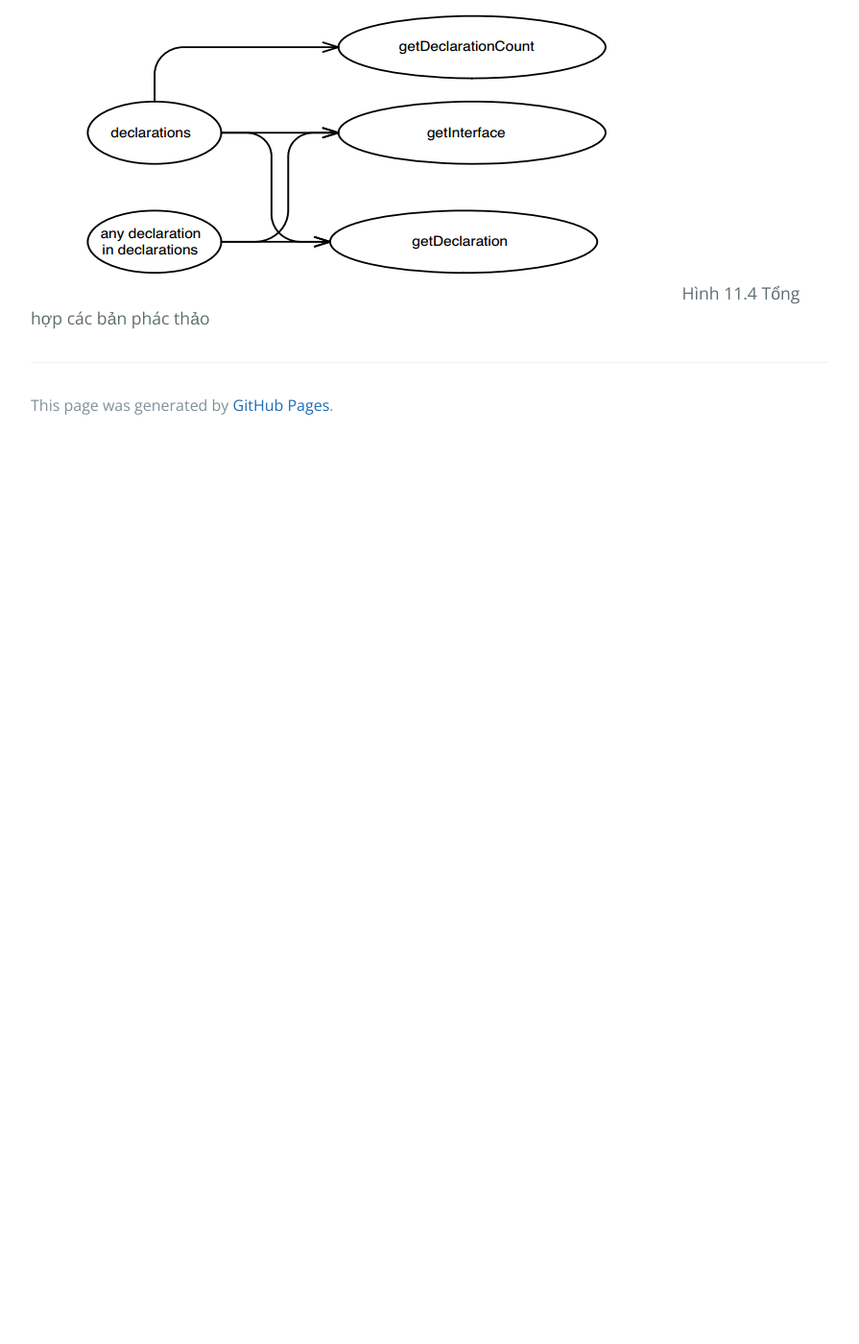
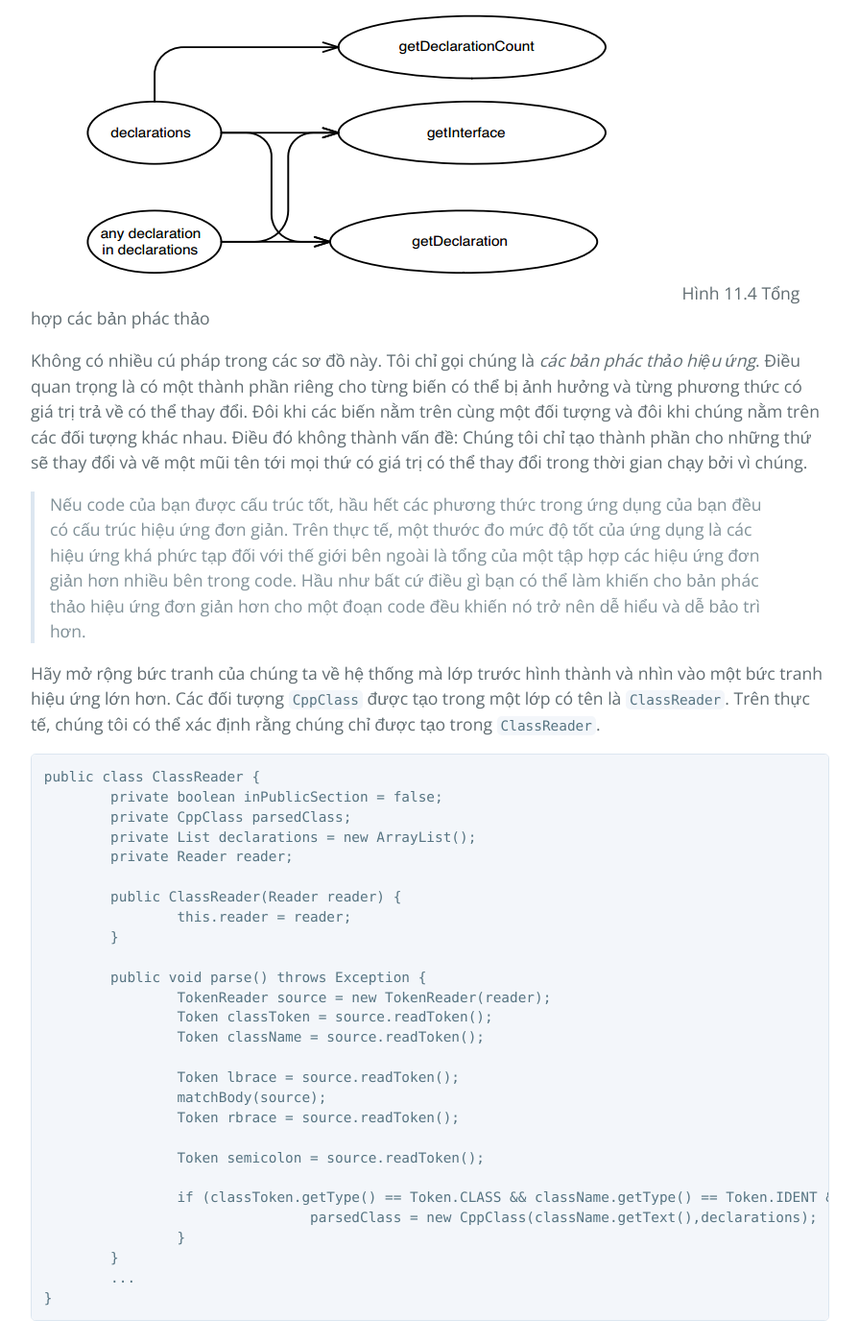
Before and after one commit to HaiBV/haibv.github.io, a Jekyll site: the page built from working-effectively-with-legacy-code/chapter-11-i-need-to-make-a-change-what-methods-should-i-test.md, in a window 1280 px wide and 1400 px high, scrolled down 4192 px. Shown: the whole window at 96% size, without its empty margins (192-1087 px from the left). Built offline with Jekyll 4.4.1, drawn with Linux system fonts in a browser that asks for light colours; our own code applies the rules of GitHub Pages for plain Markdown files; before the commit the page ends 4658 px from its top, so only the background shows below that.

Commit message:
Book - Working Efectively with Legacy Code - P2 - C11

````diff
--- a/working-effectively-with-legacy-code/chapter-11-i-need-to-make-a-change-what-methods-should-i-test.md
+++ b/working-effectively-with-legacy-code/chapter-11-i-need-to-make-a-change-what-methods-should-i-test.md
@@ -99,3 +99,39 @@ Hình 11.3 Những thứ ảnh hưởng đến `getInterface`
 
 ![11.4](images/11-4.png)
 Hình 11.4 Tổng hợp các bản phác thảo
+
+Không có nhiều cú pháp trong các sơ đồ này. Tôi chỉ gọi chúng là _các bản phác thảo hiệu ứng_. Điều quan trọng là có một thành phần riêng cho từng biến có thể bị ảnh hưởng và từng phương thức có giá trị trả về có thể thay đổi. Đôi khi các biến nằm trên cùng một đối tượng và đôi khi chúng nằm trên các đối tượng khác nhau. Điều đó không thành vấn đề: Chúng tôi chỉ tạo thành phần cho những thứ sẽ thay đổi và vẽ một mũi tên tới mọi thứ có giá trị có thể thay đổi trong thời gian chạy bởi vì chúng.
+
+> Nếu code của bạn được cấu trúc tốt, hầu hết các phương thức trong ứng dụng của bạn đều có cấu trúc hiệu ứng đơn giản. Trên thực tế, một thước đo mức độ tốt của ứng dụng là các hiệu ứng khá phức tạp đối với thế giới bên ngoài là tổng của một tập hợp các hiệu ứng đơn giản hơn nhiều bên trong code. Hầu như bất cứ điều gì bạn có thể làm khiến cho bản phác thảo hiệu ứng đơn giản hơn cho một đoạn code đều khiến nó trở nên dễ hiểu và dễ bảo trì hơn.
+
+Hãy mở rộng bức tranh của chúng ta về hệ thống mà lớp trước hình thành và nhìn vào một bức tranh hiệu ứng lớn hơn. Các đối tượng `CppClass` được tạo trong một lớp có tên là `ClassReader`. Trên thực tế, chúng tôi có thể xác định rằng chúng chỉ được tạo trong `ClassReader`.
+
+```Java
+public class ClassReader {
+	private boolean inPublicSection = false;
+	private CppClass parsedClass;
+	private List declarations = new ArrayList();
+	private Reader reader;
+
+	public ClassReader(Reader reader) {
+		this.reader = reader;
+	}
+
+	public void parse() throws Exception {
+		TokenReader source = new TokenReader(reader);
+		Token classToken = source.readToken();
+		Token className = source.readToken();
+
+		Token lbrace = source.readToken();
+		matchBody(source);
+		Token rbrace = source.readToken();
+
+		Token semicolon = source.readToken();
+
+		if (classToken.getType() == Token.CLASS && className.getType() == Token.IDENT && lbrace.getType() == Token.LBRACE && rbrace.getType() == Token.RBRACE && semicolon.getType() == Token.SEMIC) {
+				parsedClass = new CppClass(className.getText(),declarations);
+		}
+	}
+	...
+}
+```
````
